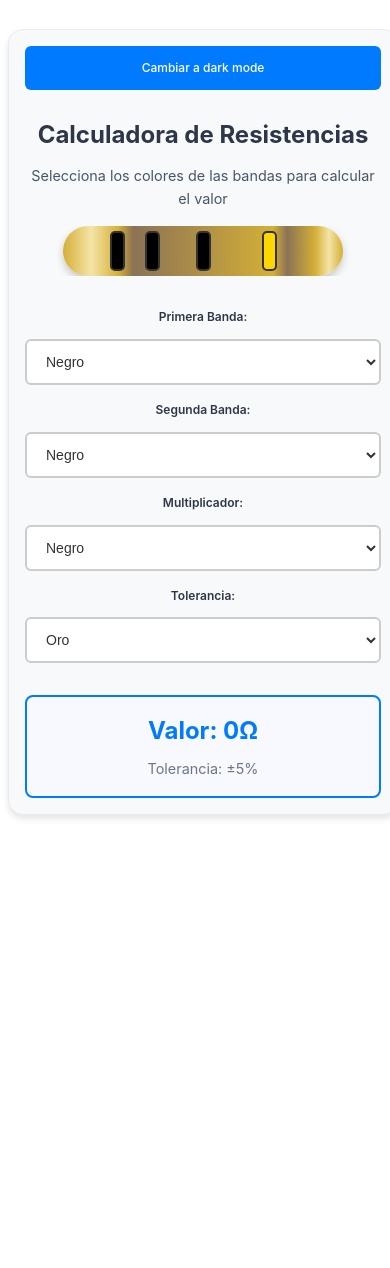
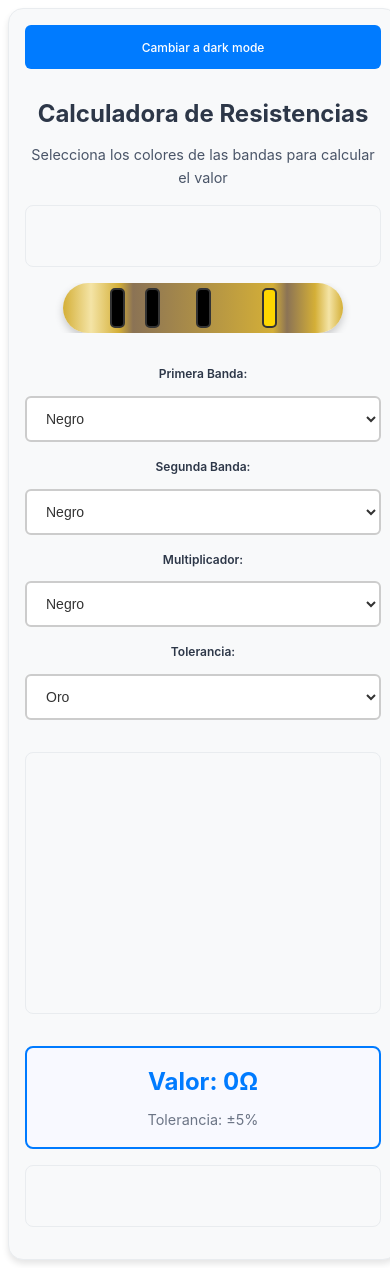
Before and after one commit to jersonjjcr/calculadora_b-sica_de_resistencia, a React (Vite) app: page / in a window 390 px wide. Before the commit the page ends 844 px from the top, so only its background shows below. Built offline with nearby package versions, Linux system fonts and the light colour scheme.

Commit message:
Implementación completa de monetización con Google AdSense: componentes responsive, configuración y documentación

```diff
--- a/index.html
+++ b/index.html
@@ -5,6 +5,21 @@
     <link rel="icon" type="image/svg+xml" href="/vite.svg" />
     <meta name="viewport" content="width=device-width, initial-scale=1.0" />
     <title>Calculadora de Resistencias</title>
+
+    <!-- Google AdSense -->
+    <script async src="https://pagead2.googlesyndication.com/pagead/js/adsbygoogle.js?client=ca-pub-4893619349370418"
+         crossorigin="anonymous"></script>
+
+    <!-- Meta tags para SEO y monetización -->
+    <meta name="description" content="Calculadora de resistencias eléctricas online. Calcula el valor de resistencias de 4 bandas de colores de forma rápida y precisa.">
+    <meta name="keywords" content="calculadora resistencias, resistor calculator, electrónica, electricidad, componentes electrónicos">
+    <meta name="author" content="Jerson JJ">
+
+    <!-- Open Graph para redes sociales -->
+    <meta property="og:title" content="Calculadora de Resistencias - Herramienta Electrónica">
+    <meta property="og:description" content="Calcula el valor de resistencias eléctricas de 4 bandas de colores de forma rápida y precisa">
+    <meta property="og:type" content="website">
+    <meta property="og:url" content="https://jersonjjcr.github.io/calculadora_b-sica_de_resistencia">
   </head>
   <body>
     <div id="root"></div>
--- a/src/App.css
+++ b/src/App.css
@@ -427,3 +427,56 @@ body.dark .result h2 {
     font-size: 12px;
   }
 }
+
+/* Estilos para anuncios */
+.ad-container {
+  margin: 1.5rem 0;
+  text-align: center;
+  padding: 0.5rem;
+  border-radius: 8px;
+  min-height: 90px;
+  display: flex;
+  align-items: center;
+  justify-content: center;
+}
+
+/* Tema claro para anuncios */
+body.light .ad-container {
+  background-color: #f8f9fa;
+  border: 1px solid #e9ecef;
+}
+
+/* Tema oscuro para anuncios */
+body.dark .ad-container {
+  background-color: #2d3748;
+  border: 1px solid #4a5568;
+}
+
+.ad-top {
+  margin-top: 0;
+  margin-bottom: 2rem;
+}
+
+.ad-middle {
+  margin: 2rem 0;
+}
+
+.ad-bottom {
+  margin-top: 2rem;
+  margin-bottom: 0;
+}
+
+/* Responsive ads */
+@media (max-width: 575px) {
+  .ad-container {
+    margin: 1rem 0;
+    padding: 0.3rem;
+    min-height: 60px;
+  }
+}
+
+/* AdSense específico */
+.adsbygoogle {
+  display: block;
+  margin: 0 auto;
+}
--- a/src/App.jsx
+++ b/src/App.jsx
@@ -1,5 +1,6 @@
 import { useEffect, useState } from 'react'
 import './App.css'
+import AdBanner from './components/AdBanner'
 
 function App(){
   const [theme, setTheme] = useState("light");
@@ -77,6 +78,14 @@ function App(){
       <h1>Calculadora de Resistencias</h1>
       <p>Selecciona los colores de las bandas para calcular el valor</p>
 
+      {/* Anuncio superior - Banner horizontal */}
+      <AdBanner
+        position="top"
+        adSlot="1234567890"
+        adFormat="rectangle"
+        className="ad-top"
+      />
+
       <div className="resistor-container">
         <div className="resistor">
           <div
@@ -136,10 +145,26 @@ function App(){
         </div>
       </div>
 
+      {/* Anuncio medio - Entre controles y resultado */}
+      <AdBanner
+        position="middle"
+        adSlot="1234567891"
+        adFormat="rectangle"
+        className="ad-middle"
+      />
+
       <div className="result">
         <h2>Valor: {calculateResistance()}</h2>
         <p>Tolerancia: {toleranceValues[tolerance].tolerance}</p>
       </div>
+
+      {/* Anuncio inferior - Banner horizontal */}
+      <AdBanner
+        position="bottom"
+        adSlot="1234567892"
+        adFormat="rectangle"
+        className="ad-bottom"
+      />
     </div>
   );
 }
--- /dev/null
+++ b/src/components/AdBanner.jsx
@@ -0,0 +1,61 @@
+import { useEffect, useState } from 'react';
+import { AD_CONFIG, getAdConfig } from '../config/adConfig';
+
+const AdBanner = ({
+  position,
+  adSlot,
+  adFormat = "auto",
+  fullWidthResponsive = true,
+  className = ""
+}) => {
+  const [dimensions, setDimensions] = useState(getAdConfig(position));
+
+  useEffect(() => {
+    // Actualizar dimensiones en resize
+    const handleResize = () => {
+      setDimensions(getAdConfig(position));
+    };
+
+    window.addEventListener('resize', handleResize);
+
+    // Cargar anuncios cuando el componente se monta
+    const loadAds = () => {
+      try {
+        if (typeof window !== 'undefined' && window.adsbygoogle) {
+          (window.adsbygoogle = window.adsbygoogle || []).push({});
+        }
+      } catch (err) {
+        console.log('AdSense error:', err);
+      }
+    };
+
+    // Delay para asegurar que el DOM está listo
+    const timer = setTimeout(loadAds, 100);
+
+    return () => {
+      window.removeEventListener('resize', handleResize);
+      clearTimeout(timer);
+    };
+  }, [position]);
+
+  const adStyle = {
+    width: `${dimensions.width}px`,
+    height: `${dimensions.height}px`,
+    maxWidth: '100%'
+  };
+
+  return (
+    <div className={`ad-container ${className}`}>
+      <ins
+        className="adsbygoogle"
+        style={{ display: 'block', ...adStyle }}
+        data-ad-client={AD_CONFIG.publisherId}
+        data-ad-slot={adSlot}
+        data-ad-format={adFormat}
+        data-full-width-responsive={fullWidthResponsive}
+      ></ins>
+    </div>
+  );
+};
+
+export default AdBanner;
--- /dev/null
+++ b/src/config/adConfig.js
@@ -0,0 +1,39 @@
+// Configuración de Google AdSense
+export const AD_CONFIG = {
+  publisherId: 'ca-pub-4893619349370418',
+
+  // Slots de anuncios (debes crear estos en tu cuenta de AdSense)
+  slots: {
+    topBanner: '1234567890',      // Banner superior - 728x90
+    middleSquare: '1234567891',   // Cuadrado medio - 336x280
+    bottomBanner: '1234567892',   // Banner inferior - 728x90
+    mobileBanner: '1234567893',   // Banner para móviles - 320x50
+  },
+
+  // Configuraciones de anuncios por posición
+  positions: {
+    top: {
+      desktop: { width: 728, height: 90 },
+      mobile: { width: 320, height: 50 }
+    },
+    middle: {
+      desktop: { width: 336, height: 280 },
+      mobile: { width: 300, height: 250 }
+    },
+    bottom: {
+      desktop: { width: 728, height: 90 },
+      mobile: { width: 320, height: 50 }
+    }
+  }
+};
+
+// Detectar si es móvil
+export const isMobile = () => {
+  return window.innerWidth <= 768;
+};
+
+// Obtener configuración de anuncio según la posición
+export const getAdConfig = (position) => {
+  const config = AD_CONFIG.positions[position];
+  return isMobile() ? config.mobile : config.desktop;
+};
```
Also changed, not shown: 1 other file (tests, documents, lock files or other folders).
